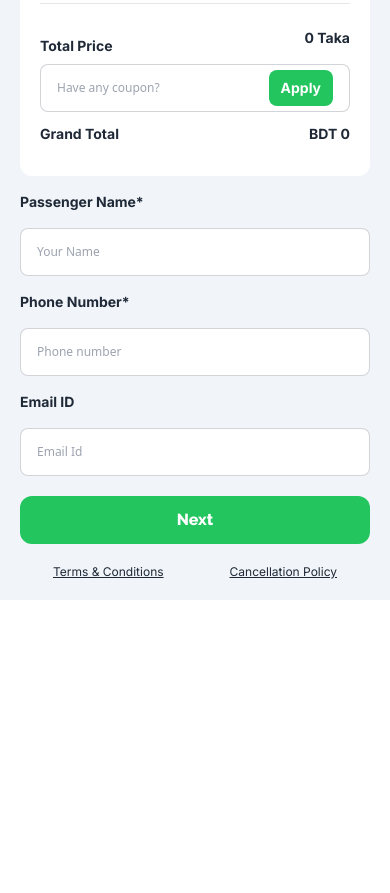
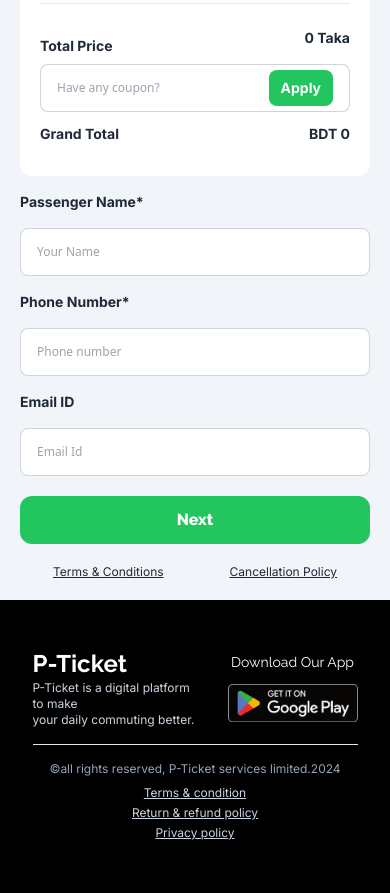
Before and after one commit to developer-fahad/B9-A5-bus-ticket, a plain HTML site: page index.html in a window 390 px wide. Shown: the part 3203-4096 px from the top of the page. Before the commit the page ends 3803 px from the top, so only its background shows below. Drawn offline with nearby package versions, Linux system fonts and the light colour scheme.

Commit message:
Added footer section and responsive for mobile and large device

```diff
--- a/index.html
+++ b/index.html
@@ -25,14 +25,14 @@
                       <li><a>Search</a></li>
                     </ul>
                   </div>
-                  <a class="font-raleway text-3xl lg:text-5xl lg:font-extrabold font-bold">P-Ticket</a>
+                  <a href="" class="font-raleway text-3xl lg:text-5xl lg:font-extrabold font-bold">P-Ticket</a>
                 </div>
                 <div class="">
-                  <ul class="lg:flex lg:gap-5 hidden font-raleway lg:text-base ">
-                    <li><a href="">Home</a></li>
-                    <li><a href="">About</a></li>
-                    <li><a href="">Destination</a></li>
-                    <li><a href="">Search</a></li>
+                  <ul class="lg:flex lg:gap-5 hidden font-raleway font-semibold lg:text-base ">
+                    <li><a href="" class="hover:text-green-400">Home</a></li>
+                    <li><a href="" class="hover:text-green-400">About</a></li>
+                    <li><a href="" class="hover:text-green-400">Destination</a></li>
+                    <li><a href="" class="hover:text-green-400">Search</a></li>
                   </ul>
                 </div>
                 <div class="navbar-end">
@@ -277,6 +277,34 @@
         </div>
         </section>
     </main>
+    <footer class="bg-black py-12">
+      <section class="w-10/12 m-auto">
+        <div class="flex flex-row justify-between gap-8">
+          <div class="">
+            <a href="" class="font-raleway text-white text-2xl lg:text-5xl lg:font-extrabold font-bold lg:pb-3">P-Ticket</a>
+            <p class="font-inter lg:text-base text-xs text-slate-300">P-Ticket is a digital platform to make <br>your daily commuting better.</p>
+          </div>
+          <div>
+            <p class="text-white text-center font-raleway  lg:text-base text-sm lg:pb-3 lg:pt-0 pt-1 pb-3">Download Our App</p>
+            <div class="lg:w-[200px] w-[130px]">
+              <img src="images/google-play.png" alt="">
+            </div>
+          </div>
+        </div>
+        <hr class="lg:my-8 my-4">
+        <div class="flex lg:flex-row flex-col justify-between text-slate-400">
+          <div>
+            <p class="font-inter lg:text-left text-center lg:text-sm text-xs">&copy;all rights reserved, P-Ticket services limited.2024</p>
+          </div>
+          <div class="flex lg:flex-row flex-col lg:gap-5 lg:mt-0 mt-2 justify-center items-center font-inter lg:text-base text-xs text-slate-300">
+            <a class="lg:no-underline underline lg:pb-0 pb-1" href="">Terms & condition</a>
+            <a class="lg:no-underline underline lg:pb-0 pb-1" href="">Return & refund policy</a>
+            <a class="lg:no-underline underline lg:pb-0 pb-1" href="">Privacy policy</a>
+          </div>
+        </div>
+      </section>
+
+    </footer>
     <script src="js/script.js"></script>
 </body>
 </html>
```
Also changed, not shown: images/google-play.png (added).
